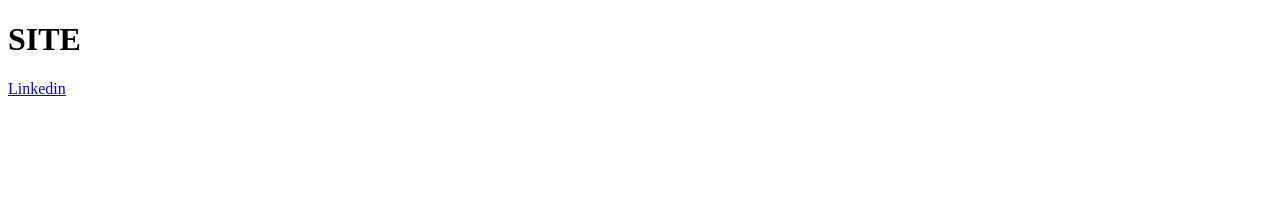
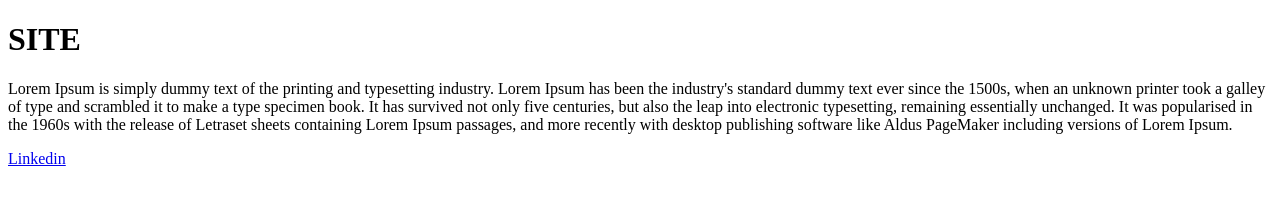
Before and after one commit to Allysonubius/intro-html-css, a plain HTML site: page index.html in a window 1280 px wide. Drawn offline with Linux system fonts and the light colour scheme.

Commit message:
Escrita em paragrafos

```diff
--- a/index.html
+++ b/index.html
@@ -18,6 +18,12 @@
             <!--paragrafo-->
             <p></p>
         </header>
+        <!--artigo-->
+        <article>
+            <p>Lorem Ipsum is simply dummy text of the printing and typesetting industry. Lorem Ipsum has been the industry's standard dummy text ever since the 1500s, when an unknown printer took a galley of type and scrambled it to make a type specimen
+                book. It has survived not only five centuries, but also the leap into electronic typesetting, remaining essentially unchanged. It was popularised in the 1960s with the release of Letraset sheets containing Lorem Ipsum passages, and more
+                recently with desktop publishing software like Aldus PageMaker including versions of Lorem Ipsum.</p>
+        </article>
         <!--Seção-->
         <section>
             <a href="#" target="_blank">Linkedin</a>
```
